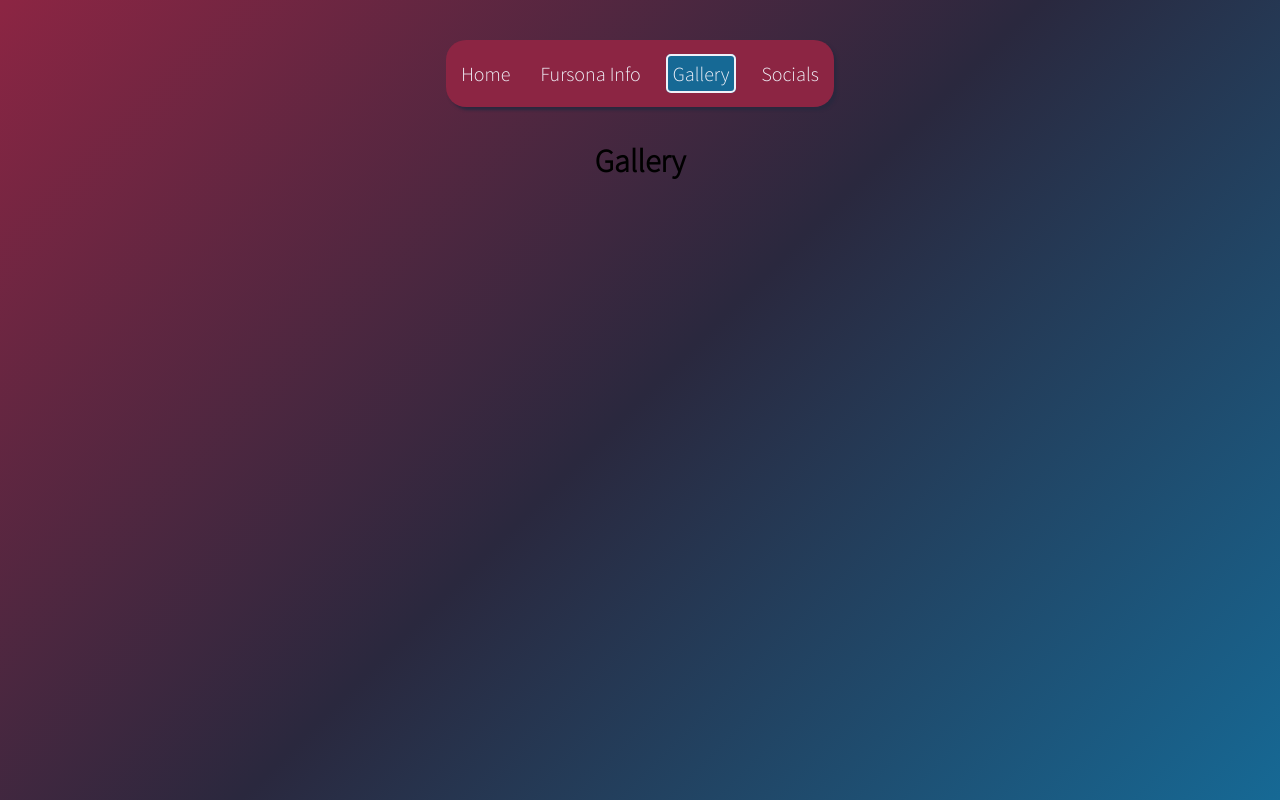
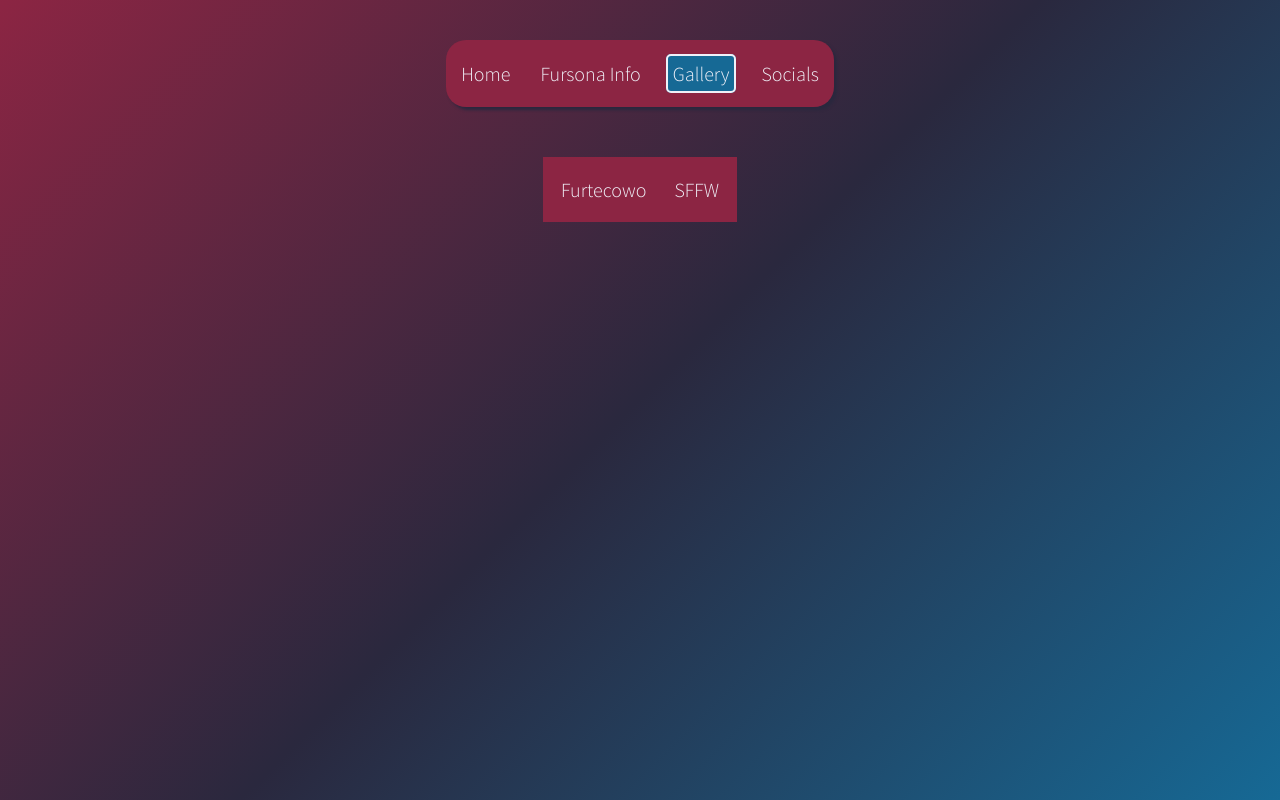
Before and after one commit to Doirin/kairen-dot-dev, a React (Create React App) app: page /gallery in a window 1280 px wide. Built offline with nearby package versions, Linux system fonts and the light colour scheme; no server answers.

Commit message:
First iteration of gallery, minor fixes

```diff
--- a/package.json
+++ b/package.json
@@ -10,9 +10,11 @@
     "@types/node": "^16.18.70",
     "@types/react": "^18.2.47",
     "@types/react-dom": "^18.2.18",
+    "firebase": "^10.7.2",
     "react": "^18.2.0",
     "react-dom": "^18.2.0",
     "react-modal-image": "^2.6.0",
+    "react-promise": "^3.0.2",
     "react-router-dom": "^6.21.2",
     "react-scripts": "^5.0.1",
     "react-transition-group": "^4.4.5",
--- a/src/css/Animations.css
+++ b/src/css/Animations.css
@@ -3,6 +3,7 @@
     flex-direction: column;
     justify-content: center;
     align-items: center;
+    margin: 10px;
 }
 
 .page-enter {
--- a/src/css/Elements.css
+++ b/src/css/Elements.css
@@ -4,11 +4,11 @@
     justify-content: center;
     background-color: var(--primary-color);
     border-radius: 20px;
+    position: relative;
     opacity: 1;
-    position: absolute;
-    top: 5%;
     animation: 1s opacity, 1s moveNavbarTop;
     box-shadow: 3px 3px 3px var(--tertiary-color);
+    margin-top:2.5em;
 }
 
 .navbar ul {
@@ -21,14 +21,23 @@
     padding: 5px;
 }
 
+.modalNavbar ul {
+    list-style-type: none;
+    padding: 0;
+}
+
+.modalNavbar ul > li {
+    display: inline-block;
+    padding: 0.25em;
+}
+
 .content {
     display: flex;
     flex-direction: column;
-    margin: auto;
     justify-content: center;
     align-items: center;
-    position: absolute;
-    top: 15%;
+    position: relative;
+    margin-top: 2.5em;
     animation: 1s opacity, 1s moveContentTop;
 }
 
@@ -44,6 +53,46 @@
     background-color: var(--secondary-color);
     border-radius: 5px;
     border: 2px solid
+}
+
+.gallery {
+    display: flex;
+    justify-content: center;
+    align-items: flex-start;
+    flex-wrap: wrap;
+    gap: 1em 1em;
+}
+
+.img-container {
+    display: flex;
+    justify-content: center;
+    align-items: center;
+    width: 400px;
+    height: 400px;
+}
+
+.galleryImg {
+    max-width: 100%;
+    max-height: 100%;
+}
+
+.modalNavbar {
+    display: flex;
+    align-items: center;
+    justify-content: center;
+    background-color: var(--primary-color);
+    padding-left: 0.25em;
+    padding-right: 0.25em;
+    opacity: 1;
+    position: static;
+}
+
+.modalContent {
+    display: flex;
+    flex-direction: column;
+    justify-content: center;
+    align-items: center;
+    margin-top: 0.5em;
 }
 
 #icon {
@@ -71,7 +120,7 @@
     }
     100% {
         overflow: hidden;
-        top: 5%;
+        top: 0%;
     }
 }
 
@@ -81,24 +130,23 @@
     }
     100% {
         overflow: hidden;
-        top: 15%;
+        top: 0%;
 
     }
 }
 
 @media (max-width: 800px) {
     #icon {
-        width: 200px;
-        height: 200px;
+        width: 10em;
+        height: 10em;
     }
     .content {
         top: 0;
         position: relative;
         text-align: center;
-        margin-top: 20px;
+        margin-top: 1em;
     }
     .navbar {
-        top: 0;
         position: relative;
     }
     .navbar ul > li {
--- a/src/index.tsx
+++ b/src/index.tsx
@@ -8,9 +8,7 @@ const root = ReactDOM.createRoot(
   document.getElementById('root') as HTMLElement
 );
 root.render(
-  <React.StrictMode>
-    <App />
-  </React.StrictMode>
+    <App/>
 );
 
 // If you want to start measuring performance in your app, pass a function
--- a/src/pages/Gallery.js
+++ b/src/pages/Gallery.js
@@ -1,4 +1,42 @@
+import {NavLink, useOutlet} from "react-router-dom";
 const Gallery = () => {
-    return <h1>Gallery</h1>
+    const outlet = useOutlet();
+    const links = [
+        {
+            id: 0,
+            title: "Furtecowo",
+            path: "Furtecowo",
+        },
+        {
+            id: 1,
+            title: "SFFW",
+            path: "sffw",
+        }
+    ];
+
+    return (
+        <>
+            <nav className="modalNavbar">
+                <ul>
+                    {links.map((link) => (
+                        <li key={link.id}>
+                            <NavLink
+                                to={`${link.path}`}
+                                className={({isActive}) =>
+                                    isActive ? "active" : ""
+                                }
+                            >
+                                {`${link.title}`}
+                            </NavLink>
+                        </li>
+                    ))}
+                </ul>
+            </nav>
+            <div className="modalContent">
+                {outlet}
+            </div>
+        </>
+    )
 };
+
 export default Gallery;
--- /dev/null
+++ b/src/pages/GalleryModal.js
@@ -0,0 +1,42 @@
+import { getStorage, ref, getDownloadURL, listAll } from "firebase/storage";
+import {useParams} from "react-router-dom";
+import { initializeApp } from "firebase/app";
+import firebaseConfig from "../firebaseConfig";
+import {useEffect, useRef, useState} from "react";
+
+function GalleryModal() {
+    initializeApp(firebaseConfig);
+    const {galleryName} = useParams();
+    const storage = getStorage();
+    const storageRef = ref(storage, galleryName);
+    const [downloadUrl, setDownloadUrl] = useState('');
+    let tempUrls = useRef([]);
+
+    useEffect(() => {
+        listAll(storageRef).then(r => {
+            r.items.forEach(file => {
+                getDownloadURL(file).then(downloadURL => {
+                    tempUrls.current.push(downloadURL)
+                    setDownloadUrl(downloadURL)
+                });
+            })
+        })
+    }, []);
+    return (
+        <>
+            <div className='gallery'>
+                {
+                    tempUrls.current.map((imageSrc) => {
+                        return (
+                            <div key={imageSrc} className='img-container'>
+                                <img className='galleryImg' src={imageSrc}/>
+                            </div>
+                        )
+                    })
+                }
+            </div>
+        </>
+    )
+
+}
+export default GalleryModal;
--- a/src/pages/Home.js
+++ b/src/pages/Home.js
@@ -5,7 +5,7 @@ const Home = () => {
             <p className="title">Kairen Vanspark</p>
         </div>
         <div>
-            <img id="icon" src='/pfp.jpg' width="400px" height="400px" alt="icon"/>
+            <img id="icon" src='/pfp.jpg' width="400" height="400" alt="icon"/>
         </div>
     </>
     )
--- a/src/pages/Info.js
+++ b/src/pages/Info.js
@@ -3,7 +3,7 @@ const Info = () => {
     return (
         <>
             <ModalImage small="/refsheetSmall.jpg" large="/refsheet.jpg" alt="Reference sheet"/>
-            <p>Reference Sheet done by <a id="artist" href="https://www.deviantart.com/tayga-niko-j" target="_blank">Tay-Niko-Y</a> ♥</p>
+            <p>Reference Sheet done by <a id="artist" rel="noreferrer" href="https://www.deviantart.com/tayga-niko-j" target="_blank">Tay-Niko-Y</a> ♥</p>
         </>
     )
 };
--- a/src/pages/Layout.js
+++ b/src/pages/Layout.js
@@ -5,18 +5,22 @@ const Layout = () => {
     const currentOutlet = useOutlet();
     const links = [
         {
+            id: 0,
             title: "Home",
             path: "/",
         },
         {
+            id: 1,
             title: "Fursona Info",
             path: "/info",
         },
         {
+            id: 2,
             title: "Gallery",
-            path: "/gallery",
+            path: "/gallery"
         },
         {
+            id: 3,
             title: "Socials",
             path: "/socials",
         },
```
Also changed, not shown: src/App.tsx (+9 -2 lines), 2 other files (tests, documents, lock files or other folders).
